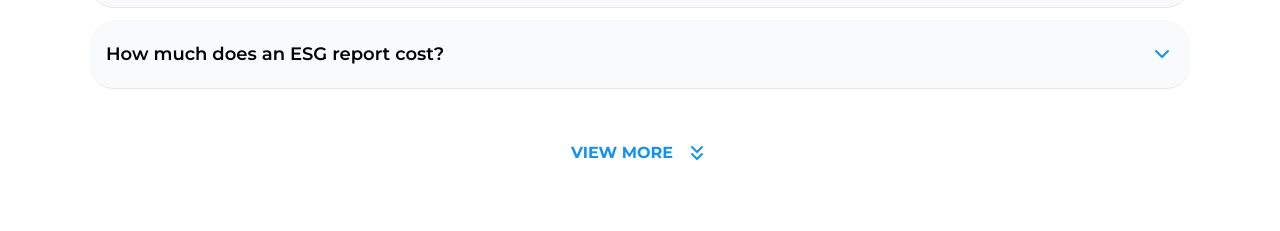
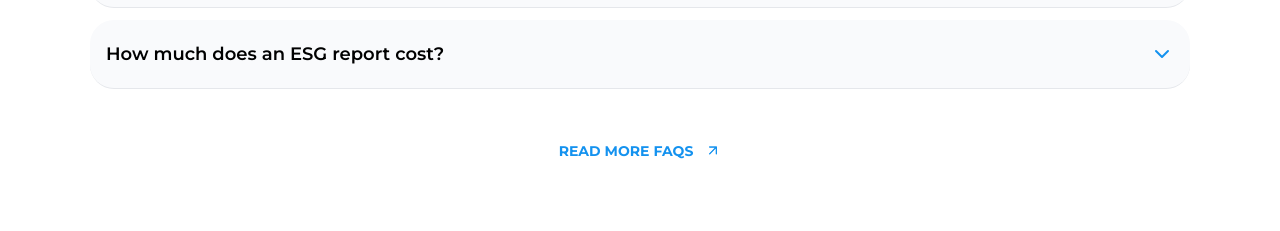
Before and after one commit to RaoAkif/Klimado, a Next.js app: page / in a window 1280 px wide. Shown: the part 3176-3407 px from the top of the page. Built offline with nearby package versions, Linux system fonts and the light colour scheme.

Commit message:
Add Up Right Arrow with Read More FAQs

```diff
--- a/src/app/components/sections/faqs/faqs.tsx
+++ b/src/app/components/sections/faqs/faqs.tsx
@@ -7,11 +7,12 @@ import {
   AccordionTrigger,
 } from "@/components/ui/accordion";
 
-import { ChevronsDown, ChevronsUp } from "lucide-react";
+import { ChevronsUp } from "lucide-react";
 import { useRouter } from "next/navigation";
 
 import Markdown from "react-markdown";
 import Line from "../../ui/line";
+import Image from "next/image";
 
 export default function FAQs({
   title,
@@ -75,7 +76,8 @@ export default function FAQs({
             </>
           ) : (
             <>
-              VIEW MORE <ChevronsDown />
+              <span className="text-sm">READ MORE FAQS</span>
+              <Image width={16} height={16} alt="arrow up icon" src="/img/icons/arrow-up-right.png" />
             </>
           )}
         </button>
```
Also changed, not shown: public/img/icons/arrow-up-right.png (added).
